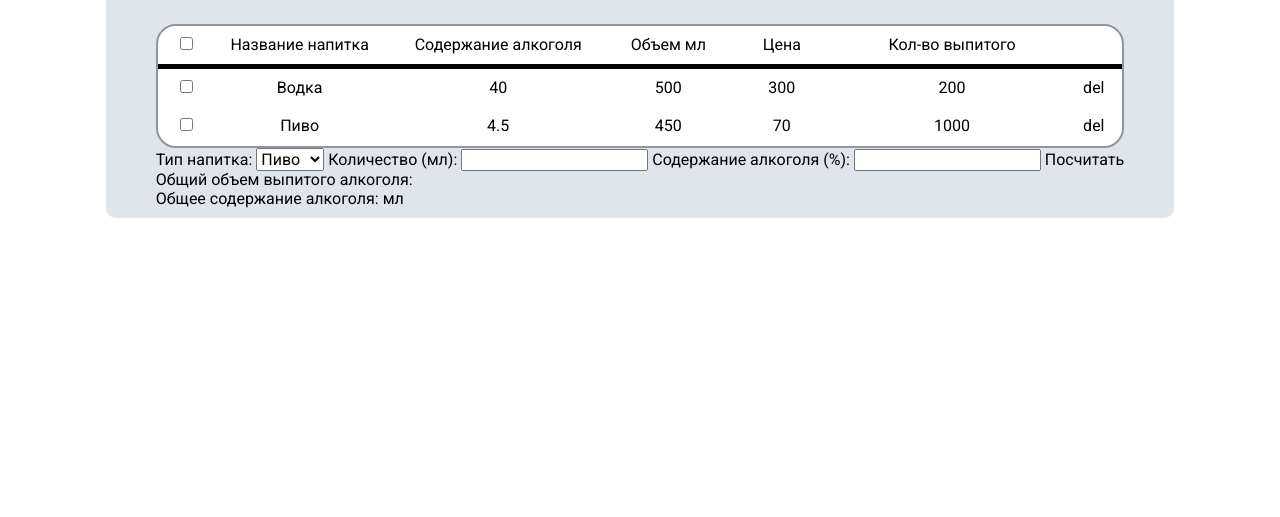
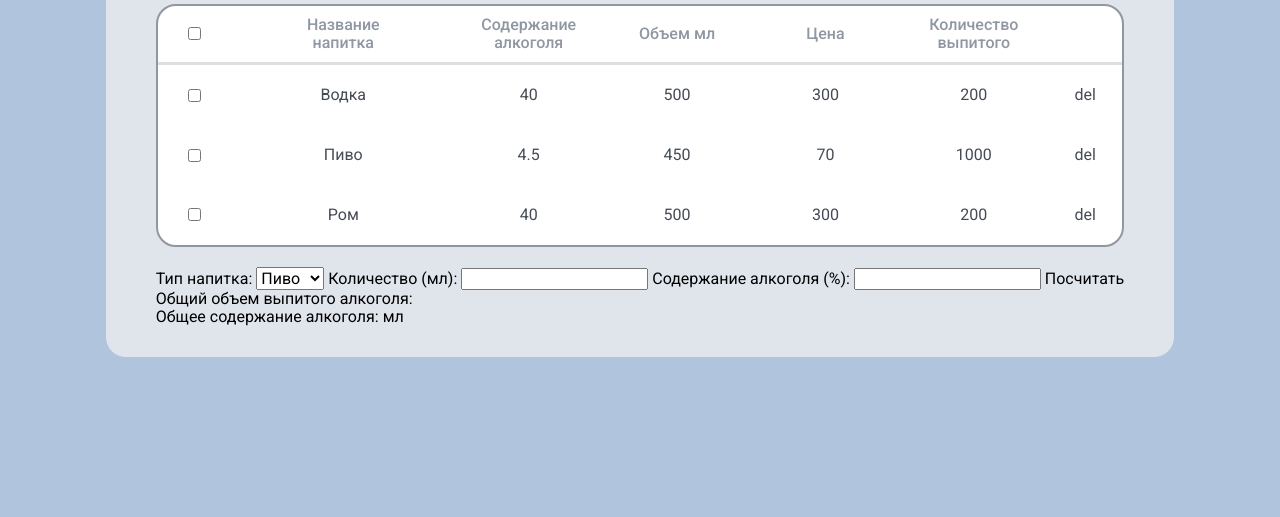
Before and after one commit to Gleb-Myratov/alcohol-analyzer, a plain HTML site: page docs/index.html in a window 1280 px wide. Shown: the part 283-800 px from the top of the page. Drawn offline with Linux system fonts and the light colour scheme.

Commit message:
Modified html css

```diff
--- a/docs/css/styles.css
+++ b/docs/css/styles.css
@@ -2,17 +2,17 @@ body {
   display: flex;
   justify-content: center;
   font-family: "Roboto", sans-serif;
-  background-color: #fff;
+  background-color: #b0c4de;
   padding-top: 100px;
 }
 .page-container {
-  border-radius: 10px;
-  padding: 10px 50px 10px;
   display: flex;
   justify-content: center;
   flex-direction: column;
+  align-items: flex-start;
+  padding: 10px 50px 10px;
+  border-radius: 20px;
   background-color: #e0e4eb;
-  align-items: flex-start;
   max-width: 1200px;
 }
 .container {
@@ -22,7 +22,7 @@ body {
 .header {
   display: flex;
   justify-content: center;
-  margin-bottom: 30px;
+  margin: 10px 0;
 }
 .header__logo {
   width: 150px;
@@ -45,23 +45,36 @@ body {
 /* грид */
 .table {
   width: 100%;
+  margin-bottom: 10px;
 }
 
 .table__content {
-  /* padding: 20px 10px; */
+  padding: 0px 0;
   display: grid;
-  grid-template-columns: 0.5fr 1.5fr 2fr 1fr 1fr 2fr 0.5fr;
+  grid-template-columns: 0.5fr 1.5fr 1fr 1fr 1fr 1fr 0.5fr;
+  grid-template-rows: repeat(4, 1fr);
   width: 100%;
   background-color: #fff;
   border-radius: 20px;
   border: 2px #8f97a3 solid;
   justify-items: center;
 }
-.table__cell-header {
-  border-bottom: 5px solid #000;
-}
 .table__cell {
+  display: flex;
+  justify-content: center;
+  align-items: center;
   width: 100%;
   padding: 10px;
+  font-weight: 200;
+  color: #454b54;
   text-align: center;
 }
+
+.table__cell-header {
+  border-bottom: 3px solid #dcdee1;
+  color: #8f97a3;
+  font-weight: 500;
+}
+.footer {
+  margin-bottom: 10px;
+}
--- a/docs/index.html
+++ b/docs/index.html
@@ -19,7 +19,7 @@
           <img src="assets/logo.png" alt="Логотип" class="header__logo" />
           <div class="header__title">
             <div class="header__title-name">Алко-Анализатор</div>
-            <div class="header__title-description">просто посчитай</div>
+            <div class="header__title-description">Просто посчитай</div>
           </div>
         </div>
       </div>
@@ -34,13 +34,17 @@
                 class="table__radio-button"
               />
             </div>
-            <div class="table__cell table__cell-header">Название напитка</div>
             <div class="table__cell table__cell-header">
-              Содержание алкоголя
+              Название<br />напитка
+            </div>
+            <div class="table__cell table__cell-header">
+              Содержание<br />алкоголя
             </div>
             <div class="table__cell table__cell-header">Объем мл</div>
             <div class="table__cell table__cell-header">Цена</div>
-            <div class="table__cell table__cell-header">Кол-во выпитого</div>
+            <div class="table__cell table__cell-header">
+              Количество<br />выпитого
+            </div>
             <div class="table__cell table__cell-header"></div>
             <div class="table__cell table__cell--radio">
               <input
@@ -71,6 +75,22 @@
             <div class="table__cell">450</div>
             <div class="table__cell">70</div>
             <div class="table__cell">1000</div>
+            <div class="table__cell table__cell--remove">
+              <button class="table__remove-button">del</button>
+            </div>
+            <div class="table__cell table__cell--radio">
+              <input
+                type="checkbox"
+                name="drink"
+                id="all-radio"
+                class="table__radio-button"
+              />
+            </div>
+            <div class="table__cell">Ром</div>
+            <div class="table__cell">40</div>
+            <div class="table__cell">500</div>
+            <div class="table__cell">300</div>
+            <div class="table__cell">200</div>
             <div class="table__cell table__cell--remove">
               <button class="table__remove-button">del</button>
             </div>
```
